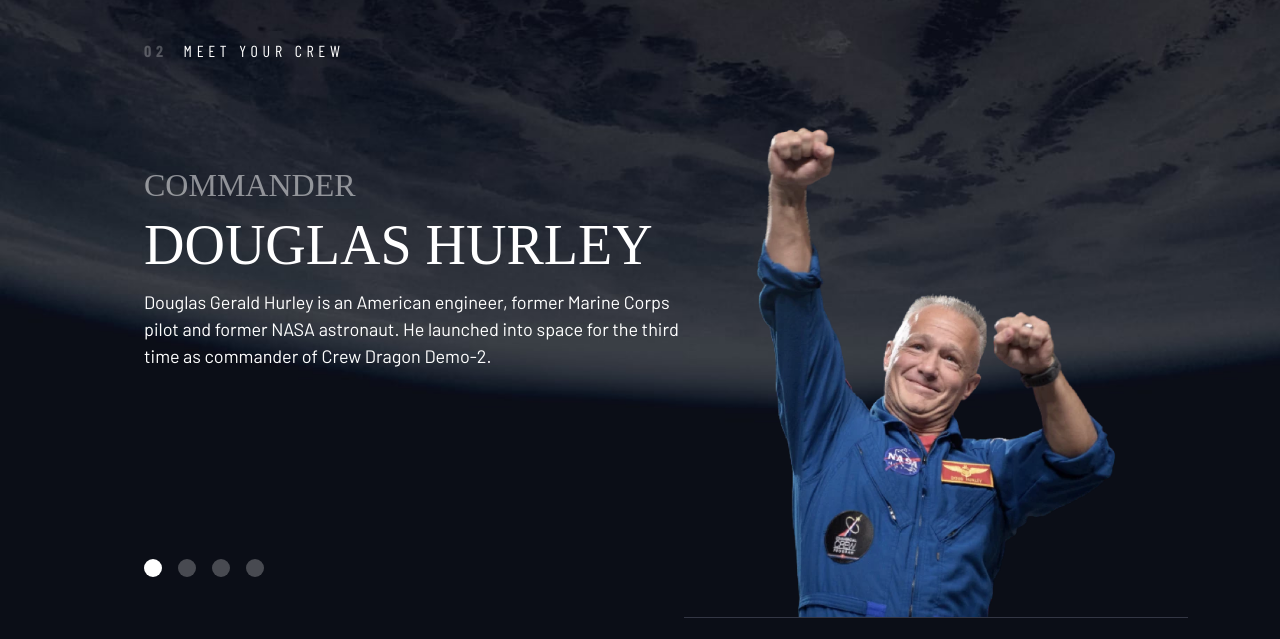
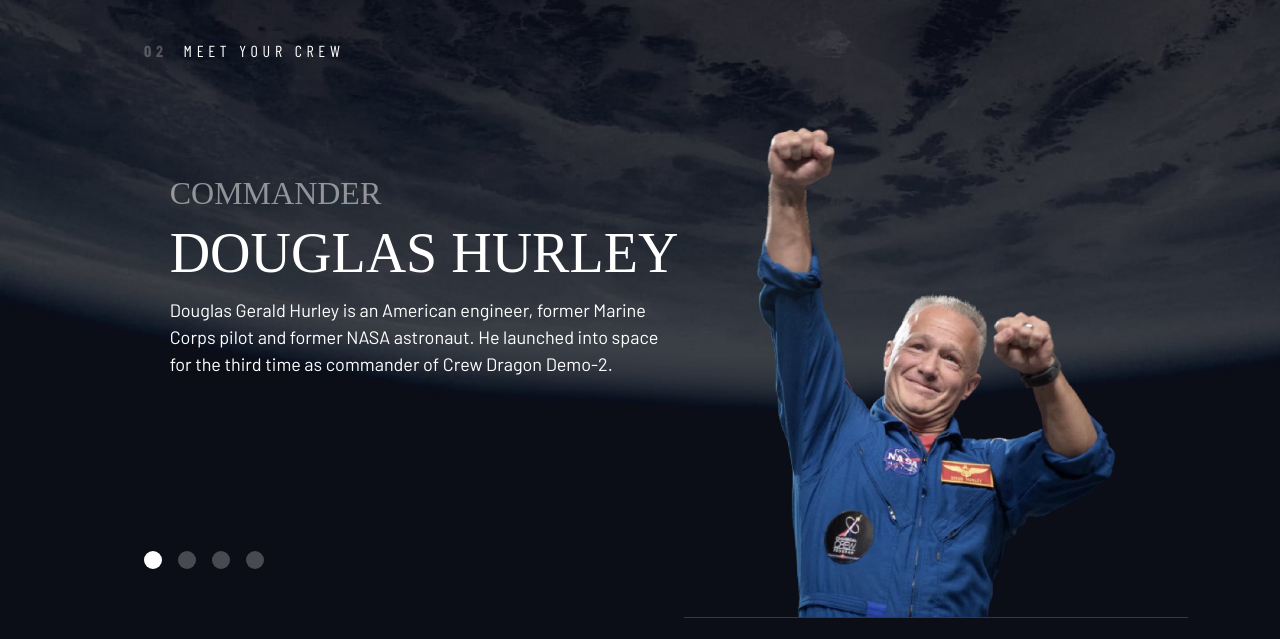
Before and after one commit to prantiknoor/frontend-mentor-challenges, a plain HTML site: page space-tourism-website/crew.html in a window 1280 px wide. Shown: the part 161-800 px from the top of the page. Drawn offline with nearby package versions, Linux system fonts and the light colour scheme; a web font is replaced by a local one.

Commit message:
text out of p tag solved

```diff
--- a/space-tourism-website/crew.html
+++ b/space-tourism-website/crew.html
@@ -48,46 +48,46 @@
       <header class="flow flow--space-small">
         <h2 class="ff-serif fs-600 uppercase">Commander</h2>
         <p class="ff-serif fs-700 uppercase">Douglas Hurley</p>
-        <p>
-      </header>
-        Douglas Gerald Hurley is an American engineer, former Marine Corps pilot
+        <p>Douglas Gerald Hurley is an American engineer, former Marine Corps pilot
         and former NASA astronaut. He launched into space for the third time as
         commander of Crew Dragon Demo-2.
       </p>
+      </header>
+
     </article>
     <article hidden id="specialist-tab" class="crew-details flow" role="tabpanel" tabindex="0">
       <header class="flow flow--space-small">
         <h2 class="ff-serif fs-600 uppercase">Mission Specialist</h2>
         <p class="ff-serif fs-700 uppercase">Mark Shuttleworth</p>
         <p>
-      </header>
         Mark Richard Shuttleworth is the founder and CEO of Canonical, the company behind
   the Linux-based Ubuntu operating system. Shuttleworth became the first South
   African to travel to space as a space tourist.
       </p>
+      </header>
     </article>
     <article hidden id="pilot-tab" class="crew-details flow" role="tabpanel" tabindex="0">
       <header class="flow flow--space-small">
         <h2 class="ff-serif fs-600 uppercase">Pilot</h2>
         <p class="ff-serif fs-700 uppercase">Victor Glover</p>
         <p>
-      </header>
         Pilot on the first operational flight of the SpaceX Crew Dragon to the
   International Space Station. Glover is a commander in the U.S. Navy where
   he pilots an F/A-18.He was a crew member of Expedition 64, and served as a
   station systems flight engineer.
       </p>
+      </header>
     </article>
     <article hidden id="crew-tab" class="crew-details flow" role="tabpanel" tabindex="0">
       <header class="flow flow--space-small">
         <h2 class="ff-serif fs-600 uppercase">Flight Engineer</h2>
         <p class="ff-serif fs-700 uppercase">Anousheh Ansari</p>
         <p>
-      </header>
         Anousheh Ansari is an Iranian American engineer and co-founder of Prodea Systems.
   Ansari was the fourth self-funded space tourist, the first self-funded woman to
   fly to the ISS, and the first Iranian in space.
       </p>
+      </header>
     </article>
 
     <picture id="commander-image">
```
